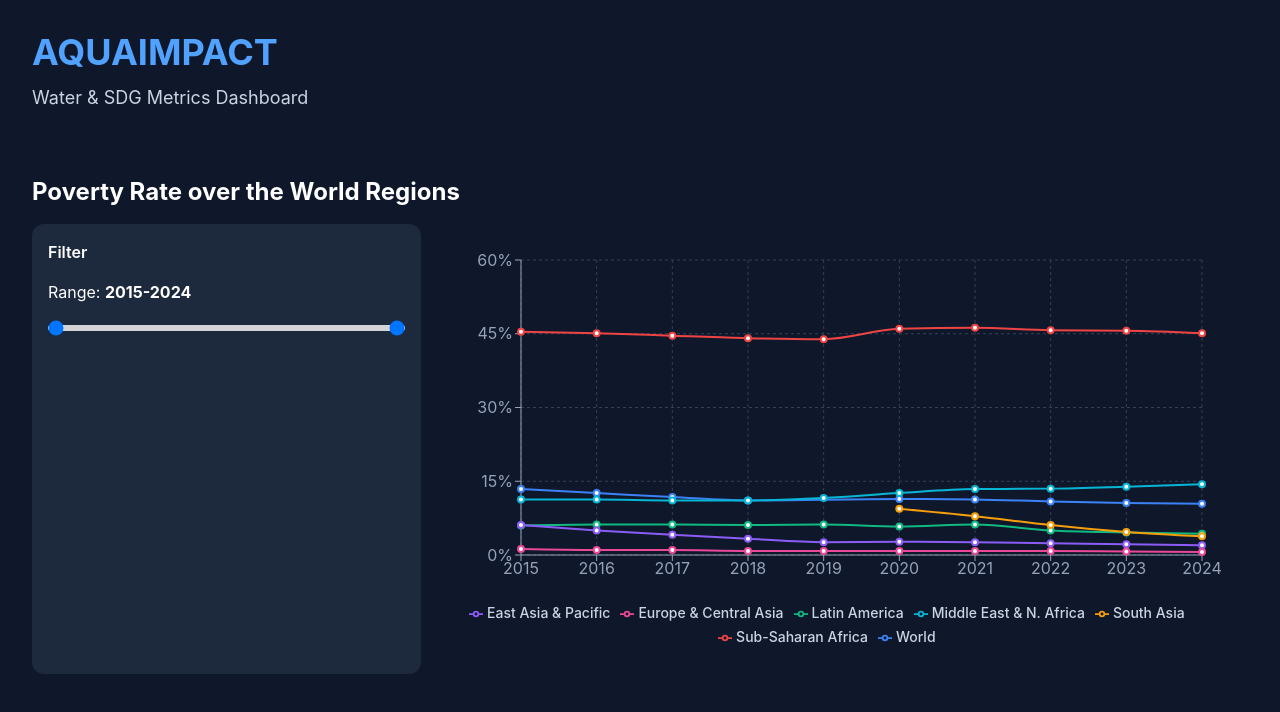
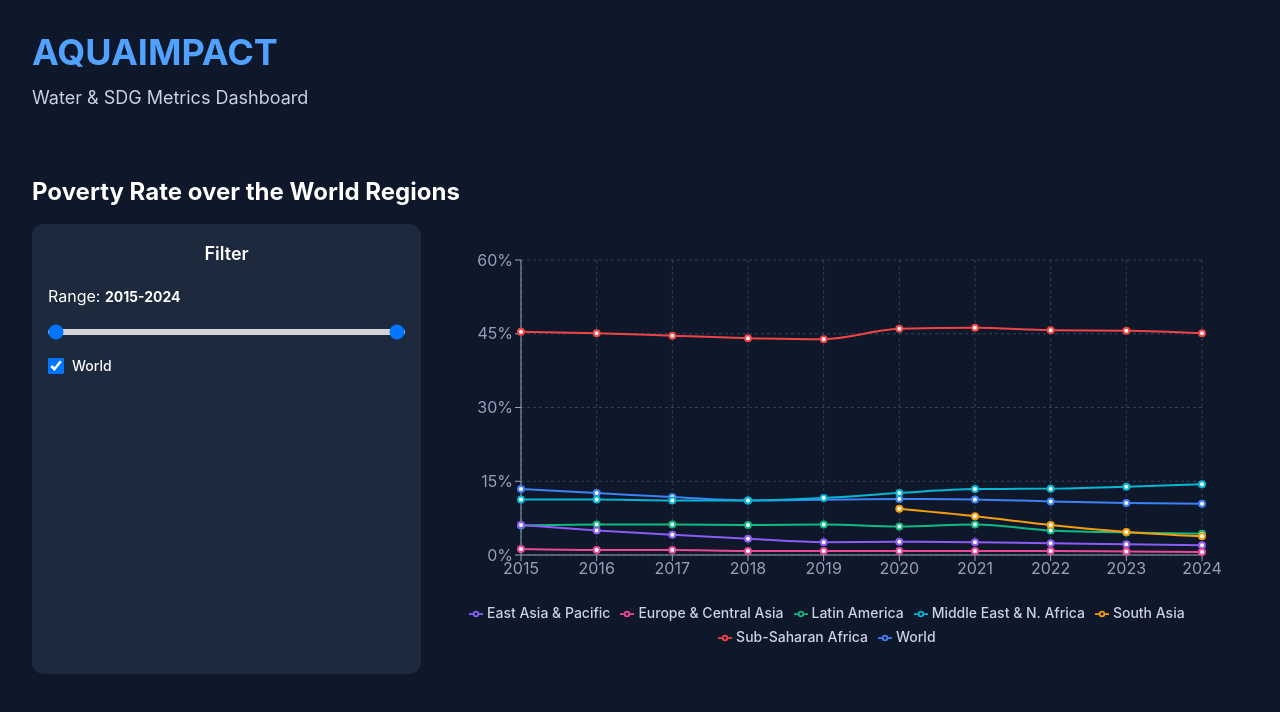
Before and after one commit to RaymondChen000/aquaimpact-app, a React (Vite) app: page / in a window 1280 px wide. Shown: the top 712 px of the page. Built offline with nearby package versions, Linux system fonts and the light colour scheme.

Commit message:
added checkbox

```diff
--- a/src/components/lineChart.jsx
+++ b/src/components/lineChart.jsx
@@ -38,7 +38,8 @@ function transformPovertyData(data){
 }
 
 export default function PovertyLineChart(){
-  const regionKeys = Object.keys(rawPovertyData);
+  const regionKeys = useMemo(() => Object.keys(rawPovertyData), []);
+  const [selectedRegions, setSelectedRegions] = useState(regionKeys);
   const fullChartData = useMemo(() => transformPovertyData(rawPovertyData), []);
 
   const availableYears = useMemo(() => {
@@ -55,12 +56,23 @@ export default function PovertyLineChart(){
 
   const minYear = 2015;
   const maxYear = 2024;
+
+  // toggle region func
+  const handleToggleRegion = (regionCode) => {
+    setSelectedRegions((prevSelected) => {
+      if (prevSelected.includes(regionCode)){
+        return prevSelected.filter((code) => code !==regionCode);
+      }
+      return [...prevSelected, regionCode];
+    });
+  };
+
   return (
     <div className="grid grid-cols-6 gap-6 w-full">
       {/*MENU FILTER */}
       <div className="col-span-2 bg-slate-800 p-4 rounded-xl flex flex-col gap-4">
-        <h3 className="text-white text-md font-semibold">Filter</h3>
-        <span>Range: <strong className='text-white'>{startYear}-{endYear}</strong></span>
+        <h3 className="text-white text-lg font-semibold flex justify-center items-center">Filter</h3>
+        <span>Range: <strong className='text-white text-sm'>{startYear}-{endYear}</strong></span>
         {/*SLIDER*/}
         <div className="grid w-full items-center">
           <div className="col-start-1 row-start-1 w-full h-1.5 bg-white/80 rounded-full" />
@@ -90,6 +102,20 @@ export default function PovertyLineChart(){
             }}
           />
         </div>
+        {/*Checkbox*/}
+        <div className="flex items-center mb-4">
+            <input
+              id="checkbox-wld"
+              type="checkbox"
+              value="WLD"
+              checked={selectedRegions.includes('WLD')}
+              className="w-4 h-4 rounded cursor-pointer"
+              onChange={()=> handleToggleRegion('WLD')}
+              />
+            <label className="select-none ms-2 text-sm font-medium">World</label>
+        </div>
+
+
       </div>
       {/* Line Chart */}
       <div className="col-span-4 h-[450px] bg-slate-900 p-4 rounded-xl">
@@ -101,14 +127,20 @@ export default function PovertyLineChart(){
             <Tooltip contentStyle={{ backgroundColor: '#0f172a', borderColor: '#334155', borderRadius: '0.5rem' }} />
             <Legend
               wrapperStyle={{ paddingTop: '15px' }}
-              formatter={(value) => (
-                <span className="text-slate-300 text-sm font-medium">
-                {REGION_CONFIG[value]?.name || value}
-                </span>
-              )}
+              formatter={(value) =>{
+                let displayName = value;
+                if (REGION_CONFIG[value] && REGION_CONFIG[value.name]){
+                  displayName = REGION_CONFIG[value].name;
+                }
+                return(
+                  <span className='text-slate-300 text-sm font-medium'>
+                    {displayName}
+                  </span>
+                );
+              }}
             />
 
-            {regionKeys.map((key) => (
+            {selectedRegions.map((key) => (
               <Line
                 key={key}
                 type="monotone"
```
